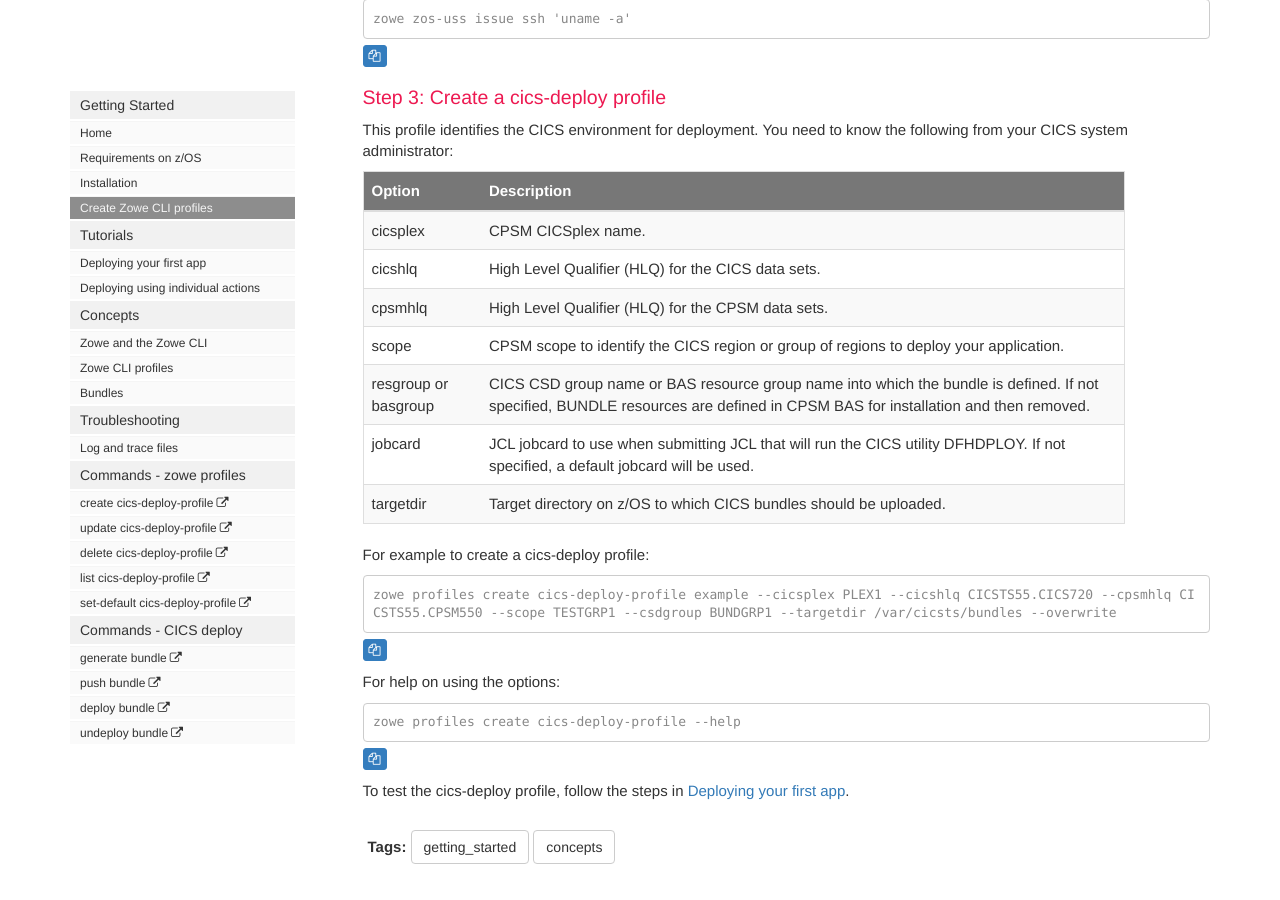
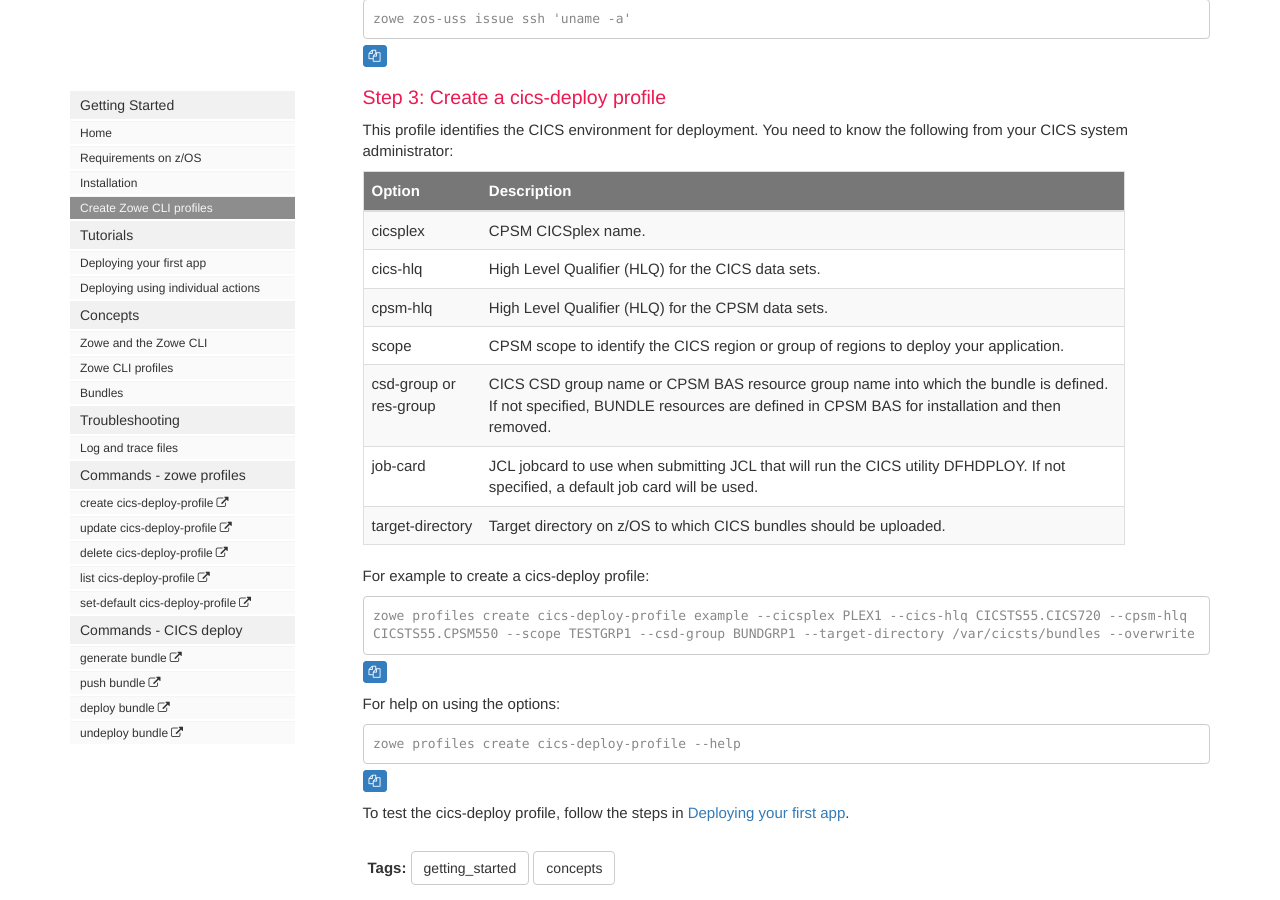
Before and after one commit to IBM/zowe-cli-cics-deploy-plugin, a Jekyll site: the page built from docs/pages/cdp/cdp-Create-Zowe-CLI-profiles.md, in a window 1280 px wide and 900 px high, scrolled down 1734 px. Built offline with Jekyll 4.4.1, drawn with Linux system fonts in a browser that asks for light colours; nearby versions of some CDN libraries; comment, search, counter and statistics services are not loaded.

Commit message:
Update name of options and minor tweaks to wording

````diff
--- a/docs/pages/cdp/cdp-Create-Zowe-CLI-profiles.md
+++ b/docs/pages/cdp/cdp-Create-Zowe-CLI-profiles.md
@@ -77,17 +77,17 @@ This profile identifies the CICS environment for deployment. You need to know th
 | Option | Description |
 | --- | --- |
 | cicsplex | CPSM CICSplex name. |
-| cicshlq | High Level Qualifier \(HLQ\) for the CICS data sets. |
-| cpsmhlq | High Level Qualifier \(HLQ\) for the CPSM data sets. |
+| cics-hlq | High Level Qualifier \(HLQ\) for the CICS data sets. |
+| cpsm-hlq | High Level Qualifier \(HLQ\) for the CPSM data sets. |
 | scope | CPSM scope to identify the CICS region or group of regions to deploy your application. |
-| resgroup or basgroup | CICS CSD group name or BAS resource group name into which the bundle is defined. If not specified, BUNDLE resources are defined in CPSM BAS for installation and then removed. |
-| jobcard | JCL jobcard to use when submitting JCL that will run the CICS utility DFHDPLOY. If not specified, a default jobcard will be used. |
-| targetdir | Target directory on z/OS to which CICS bundles should be uploaded. |
+| csd-group or res-group | CICS CSD group name or CPSM BAS resource group name into which the bundle is defined. If not specified, BUNDLE resources are defined in CPSM BAS for installation and then removed. |
+| job-card | JCL jobcard to use when submitting JCL that will run the CICS utility DFHDPLOY. If not specified, a default job card will be used. |
+| target-directory | Target directory on z/OS to which CICS bundles should be uploaded. |
 
 For example to create a cics-deploy profile:
 
 ```console
-zowe profiles create cics-deploy-profile example --cicsplex PLEX1 --cicshlq CICSTS55.CICS720 --cpsmhlq CICSTS55.CPSM550 --scope TESTGRP1 --csdgroup BUNDGRP1 --targetdir /var/cicsts/bundles --overwrite
+zowe profiles create cics-deploy-profile example --cicsplex PLEX1 --cics-hlq CICSTS55.CICS720 --cpsm-hlq CICSTS55.CPSM550 --scope TESTGRP1 --csd-group BUNDGRP1 --target-directory /var/cicsts/bundles --overwrite
 ```
 
 For help on using the options:
````
Also changed, not shown: docs/pages/cdp/cdp-Deploying-using-individual-actions.md (+7 -8 lines), docs/pages/cdp/cdp-zowe-profiles.md (+2 -2 lines).
